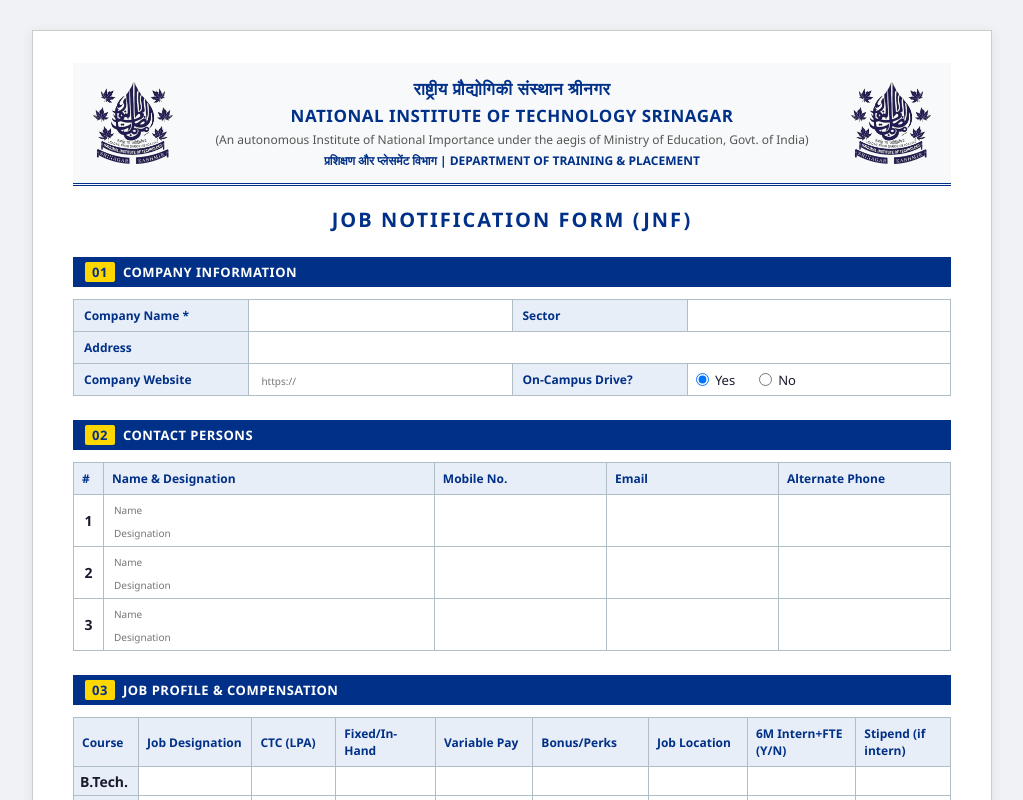
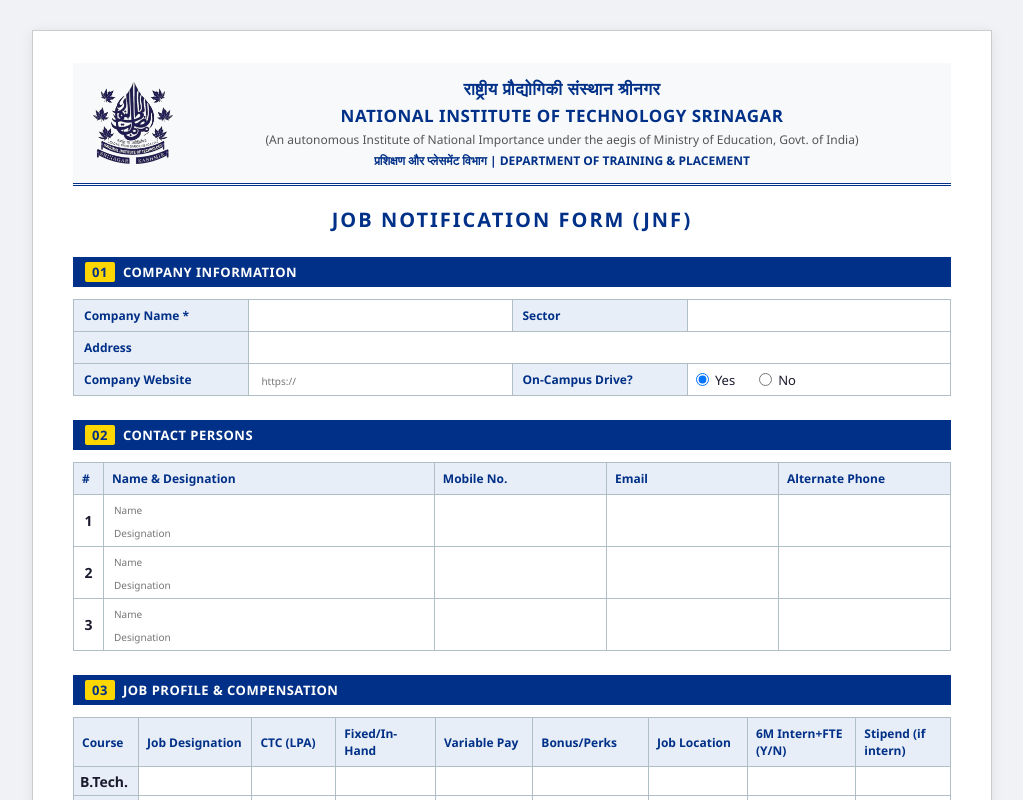
Before and after one commit to Shivam-10-lab/T-P, a React (Vite) app in the folder frontend/: page / in a window 1280 px wide. Shown: the top 800 px of the page, without its empty margins (128-1151 px from the left). Built offline with nearby package versions, Linux system fonts and the light colour scheme; the HTML template or start-up script is replaced by a standard one.

Commit message:
Logo format change

```diff
--- a/frontend/src/pages/FormPage.jsx
+++ b/frontend/src/pages/FormPage.jsx
@@ -110,7 +110,6 @@
             <p>(An autonomous Institute of National Importance under the aegis of Ministry of Education, Govt. of India)</p>
             <p style={{ marginTop:4, fontWeight:600, color:'#003087' }}>प्रशिक्षण और प्लेसमेंट विभाग | DEPARTMENT OF TRAINING & PLACEMENT</p>
           </div>
-          <img src= {NITLogo} alt="NIT Srinagar" className="nit-logo" />
         </div>
       </div>
 
```
